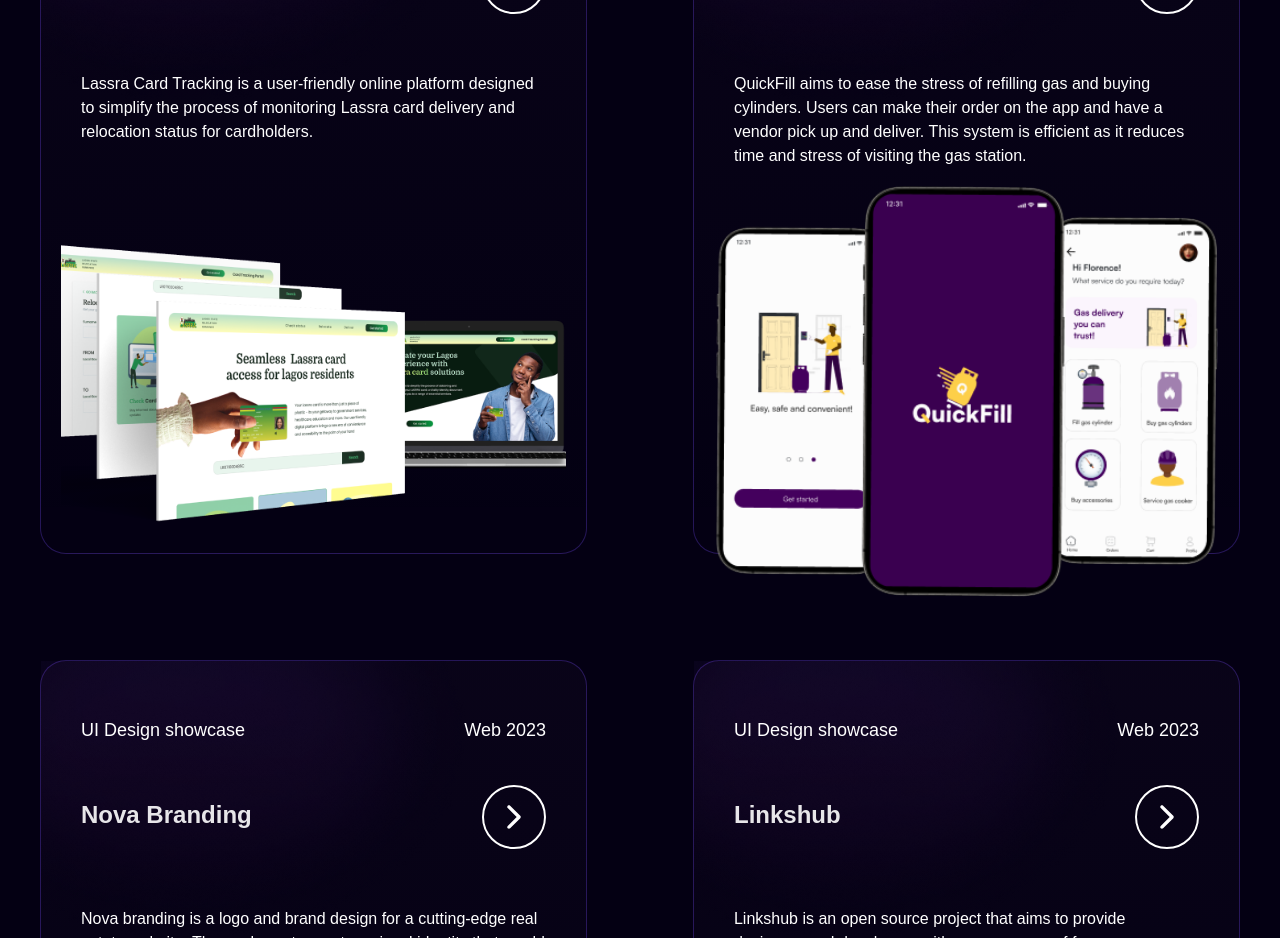
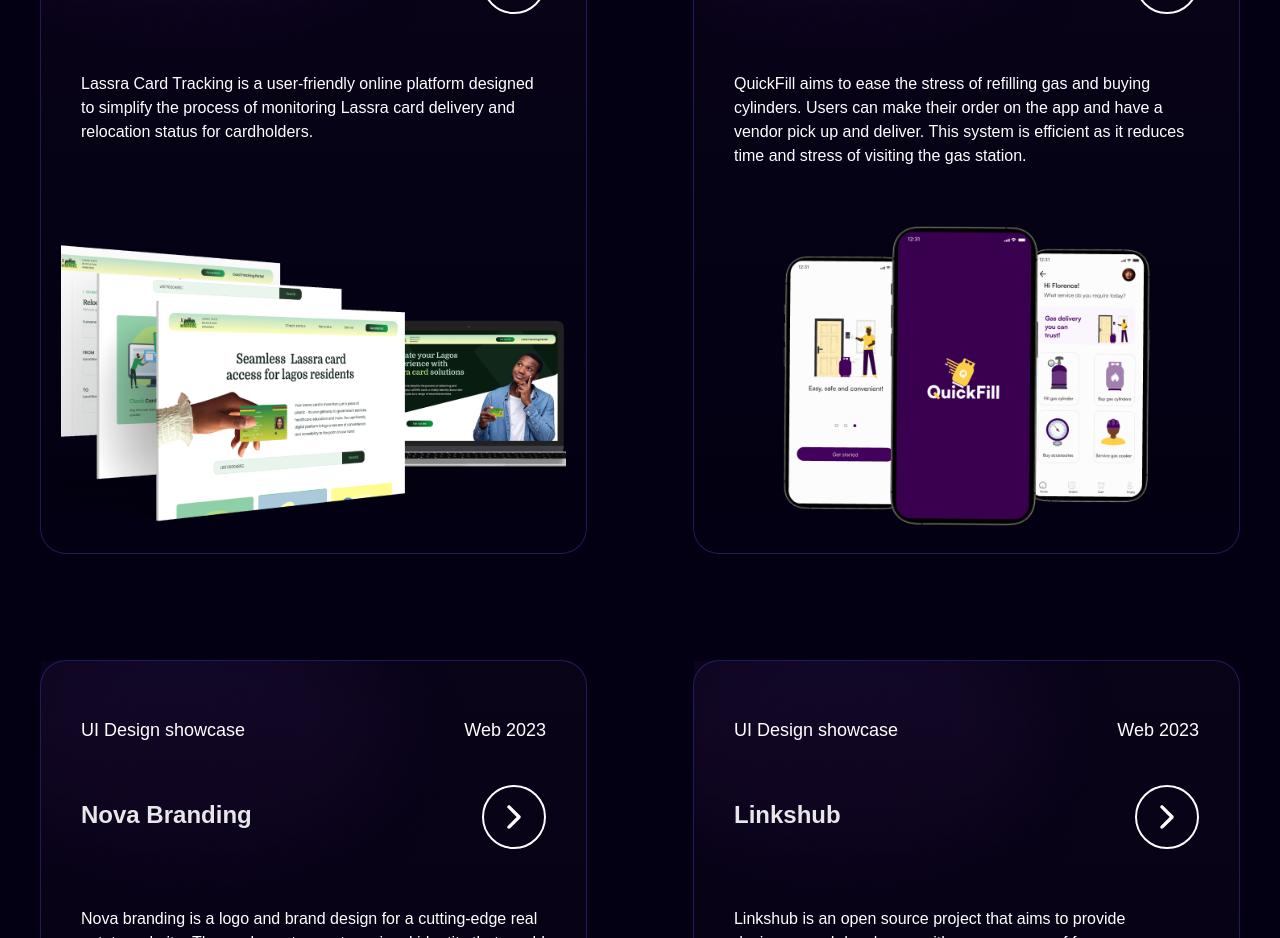
Before and after one commit to Princessayomide53/Replica-of-Flakes, a React (Create React App) app: page /projects in a window 1280 px wide. Shown: the part 1500-2438 px from the top of the page. Built offline with nearby package versions, Linux system fonts and the light colour scheme; a web font is replaced by a local one.

Commit message:
added the resume

```diff
--- a/src/components/Home/Hero/Hero.js
+++ b/src/components/Home/Hero/Hero.js
@@ -7,6 +7,7 @@
 import magic from "../../../Assets/magic.png";
 import Spotlight from "../../../Assets/Spotlight.png";
 import picture from "../../../Assets/picture.png";
+import Resume from "../../../Assets/Resume.pdf";
 
 const Hero = () => {
   const blobStyle = {
@@ -171,7 +172,9 @@
           </div>
           <div className="pt-[2.5rem] md:pt-[4.5rem] flex justify-center">
             <button className="btn text-white border-[1px] border-[#A57F98]">
-              Download my CV
+              <a href={Resume} download="Resume" className="">
+                Download my CV
+              </a>
             </button>
           </div>
           <div className="lg:w-[60rem] h-[4.5625rem] md:h-[10.0625rem]  md:mt-[1.75rem] bg-[#040013]  mx-auto">
--- a/src/components/Home/Home.js
+++ b/src/components/Home/Home.js
@@ -1,10 +1,15 @@
-import React from "react";
+import React, { useEffect } from "react";
 import Hero from "./Hero/Hero";
 import Connect from "./Main/Connect";
 import Data from "./Main/Data";
 import NavBar from "./NavBar/NavBar";
 
 const Home = () => {
+  useEffect(() => {
+    window.scrollTo(0, 0);
+    return () => {};
+  }, []);
+
   return (
     <div>
       {" "}
--- a/src/components/Home/Main/Connect.js
+++ b/src/components/Home/Main/Connect.js
@@ -7,7 +7,7 @@
 
 const Connect = () => {
   return (
-    <section className="bg-[#040013] lg:py-[3.75rem] xl:py-[4.75rem]">
+    <section className="bg-[#040013] py-[2.5rem] lg:py-[3.75rem] xl:py-[4.75rem]">
       <div className="flex flex-col items-center justify-center">
         <h4 className="design text-[1.125rem] md:text-[2rem] lg:text-[2.5rem] font-medium leading-normal">
           Want to create design magic?
--- a/src/components/Routes/Contact/About.js
+++ b/src/components/Routes/Contact/About.js
@@ -1,4 +1,4 @@
-import React from "react";
+import React, { useEffect } from "react";
 import NavBar from "../../Home/NavBar/NavBar";
 import G1 from "../../../Assets/G1.png";
 import G2 from "../../../Assets/G2.png";
@@ -6,8 +6,14 @@
 import G4 from "../../../Assets/G4.png";
 import Ellipse8 from "../../../Assets/Ellipse8.png";
 import Connect from "../../Home/Main/Connect";
+import Resume from "../../../Assets/Resume.pdf";
 
 const About = () => {
+  useEffect(() => {
+    window.scrollTo(0, 0);
+    return () => {};
+  }, []);
+
   return (
     <section className="overflow-hidden bg-[#040013] h-[158rem] md:h-[165rem] lg:h-[177.625rem] xl:h-[180.625rem] ">
       <NavBar />
@@ -102,7 +108,7 @@
             className="md:w-[22rem] md:h-[32rem] lg:w-[28rem] lg:h-[29rem]"
           />
         </div>
-        <div className="md:pt-[8.28rem] pb-[3rem] md:pb-[4rem] pt-[3.28rem]  md:space-y-0 flex justify-around max-w-[70rem] md:place-content-center mx-auto">
+        <div className="md:pt-[8.28rem] pb-[3rem] md:pb-[4rem] pt-[3.28rem]  md:space-y-0 flex justify-around max-w-[70rem] place-content-center mx-auto">
           <div>
             <h5 className="text-base md:text-[1.9375rem] pt-[0.5rem] pb-[1rem] text-white font-medium leading-[2rem] tracking-[0.00969rem]">
               <span className="skills -mt-1">Key</span> Skills
@@ -159,7 +165,9 @@
         </div>
         <div className="xl:pt-[4.53rem] pb-[4rem] md:pb-[6rem] lg:pt-[4.53rem] lg:pb-[4.53rem] xl:pb-[3.5rem] flex justify-center">
           <button className="btn text-white border-[1px] border-[#A57F98]">
-            Download my CV
+            <a href={Resume} download="Resume" className="">
+              Download my CV
+            </a>
           </button>
         </div>
       </div>
--- a/src/components/Routes/Contact/Contact.js
+++ b/src/components/Routes/Contact/Contact.js
@@ -1,8 +1,13 @@
-import React from "react";
+import React, { useEffect } from "react";
 import NavBar from "../../Home/NavBar/NavBar";
 import Connect from "../../Home/Main/Connect";
 
 const Contact = () => {
+  useEffect(() => {
+    window.scrollTo(0, 0);
+    return () => {};
+  }, []);
+
   return (
     <section className="overflow-hidden bg-[#040013] h-[74.625rem] md:h-[95.625rem]">
       <NavBar />
--- a/src/components/Routes/Contact/Projects.js
+++ b/src/components/Routes/Contact/Projects.js
@@ -1,4 +1,4 @@
-import React from "react";
+import React, { useEffect } from "react";
 import Spotlight from "../../../Assets/Spotlight.png";
 import Card from "../../UI/Card";
 import { IoIosArrowForward } from "react-icons/io";
@@ -6,6 +6,11 @@
 import NavBar from "../../Home/NavBar/NavBar";
 
 const Projects = (props) => {
+  useEffect(() => {
+    window.scrollTo(0, 0);
+    return () => {};
+  }, []);
+
   console.log(props.items, "items");
   return (
     <>
@@ -67,7 +72,7 @@
                     <img
                       src={item.img}
                       alt=""
-                      className={`object-contain ${
+                      className={`object-contain  ${
                         index === props.items.length - 1
                           ? "xl:w-[35.78844rem]"
                           : ""
@@ -107,15 +112,20 @@
                         index === props.items.length - 2 ? "h-[8.98844rem]" : ""
                       }
 
+                      ${
+                        index === props.items.length - 3
+                          ? "xl:w-[24.28844rem]"
+                          : ""
+                      }
                    ${
-                     index === props.items.length - 3 ? "lg:w-[46.091rem]" : ""
-                   } ${
+                     index === props.items.length - 3 ? "lg:w-[20.091rem]" : ""
+                   } ${index === props.items.length - 3 ? "xl:-mt-0" : ""}  ${
                         index === props.items.length - 3
-                          ? "lg:h-[31.75rem]"
+                          ? "lg:h-[18.75rem]"
                           : ""
                       } ${
                         index === props.items.length - 3
-                          ? "lg:-mt-[5.5rem]"
+                          ? "lg:-mt-[1.5rem]"
                           : ""
                       } ${
                         index === props.items.length - 3
@@ -148,11 +158,11 @@
 
 
                   ${
-                    index === props.items.length - 5 ? "xl:h-[20.78844rem]" : ""
+                    index === props.items.length - 5 ? "xl:h-[18.78844rem]" : ""
                   }
                   ${index === props.items.length - 5 ? "xl:w-[43.091rem]" : ""}
                   ${
-                    index === props.items.length - 5 ? "lg:h-[20.78844rem]" : ""
+                    index === props.items.length - 5 ? "lg:h-[15.78844rem]" : ""
                   }
                   ${index === props.items.length - 5 ? "md:h-[9.28844rem]" : ""}
                   ${index === props.items.length - 5 ? "h-[9.18844rem]" : ""}
```
Also changed, not shown: 1 other file (tests, documents, lock files or other folders).
